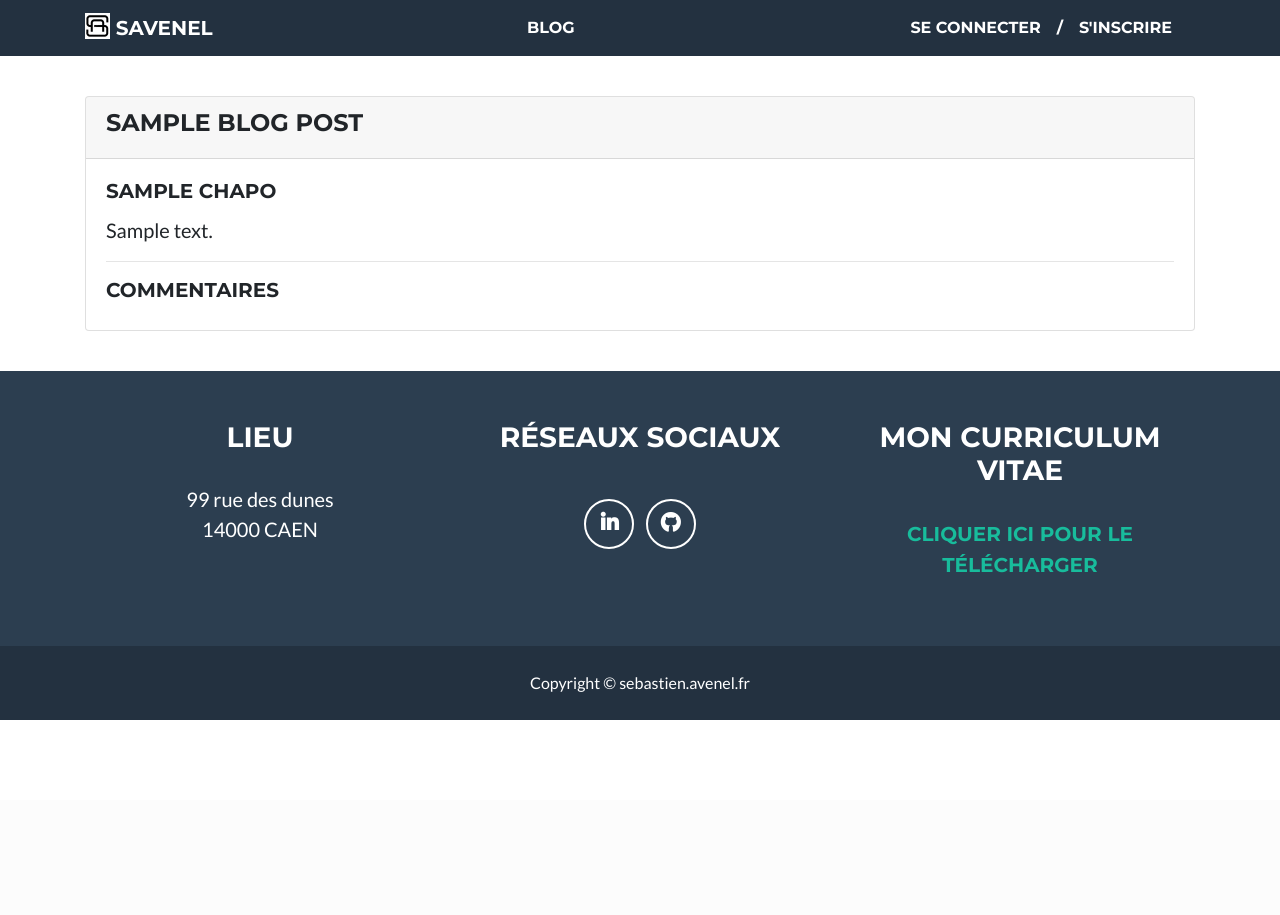
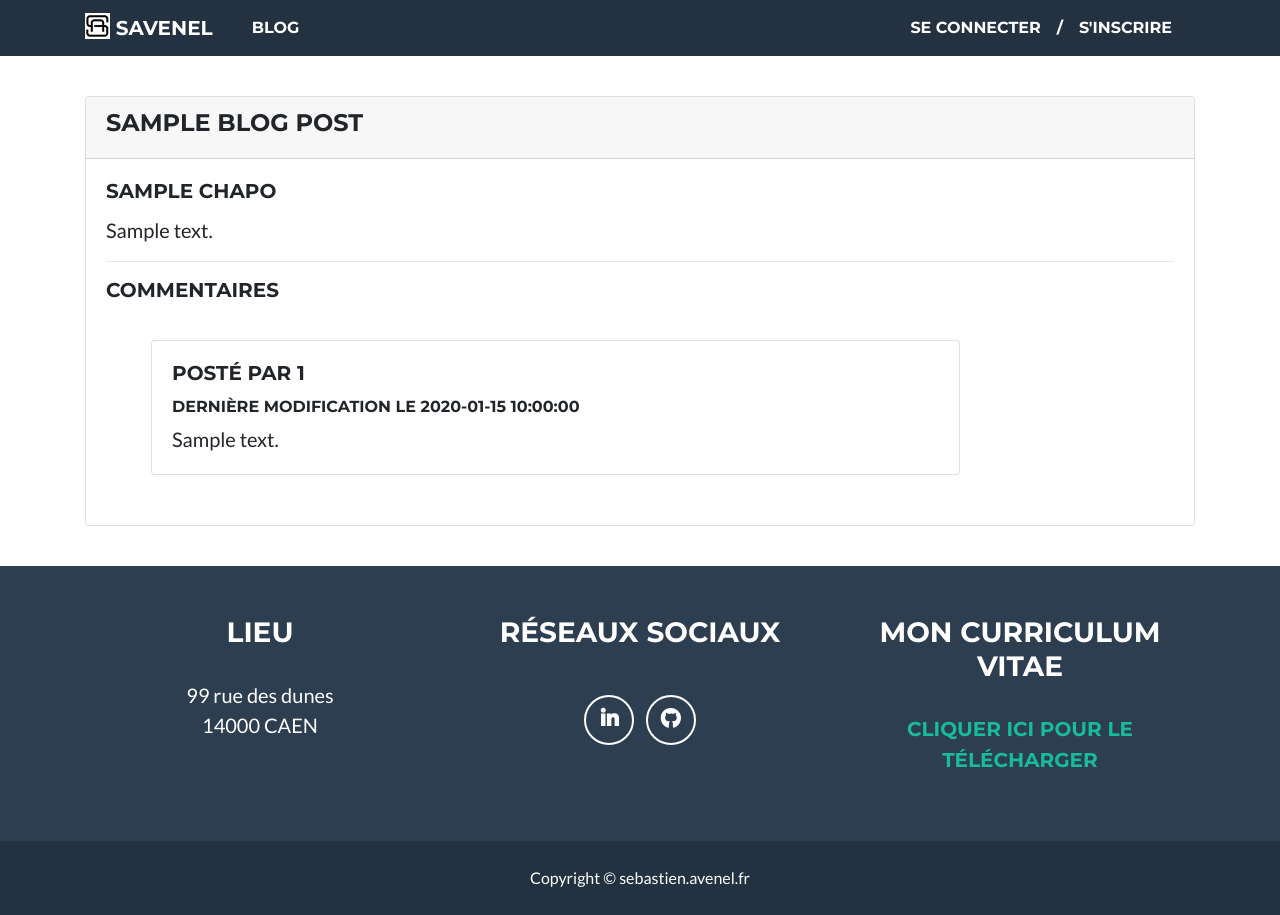
Before and after one commit to sebAvenel/mon_blog, a PHP site: template App/templates/blogPostWithComments.twig in a window 1280 px wide. Before the commit the page ends 720 px from the top, so only its background shows below. Run offline with PHP 8.4, Linux system fonts and the light colour scheme; the template is opened without the code that fills it: most values are stand-ins (such as "Sample title", 1, 10 or a date in 2020); some libraries are stand-ins or nearby versions.

Commit message:
Recovery and formatting of the various elements recovered comments

```diff
--- a/App/config/Router.php
+++ b/App/config/Router.php
@@ -41,7 +41,8 @@ class Router
                 break;
             case 'blogPostWithComments':
                 echo $twig->render('blogPostWithComments.twig', [
-                    'blogPost' => $this->frontController->getBlogPost($idBlogPost)
+                    'blogPost' => $this->frontController->getBlogPost($idBlogPost),
+                    'comments' => $this->frontController->listOfComments($idBlogPost)
                 ]);
                 break;
             case 'blogPostsList':
--- a/App/public/css/blogPostWithComments.css
+++ b/App/public/css/blogPostWithComments.css
@@ -1,4 +1,12 @@
 .card{
     margin-top: 40px;
     margin-bottom: 40px;
+    padding-bottom: 40px;
 }
+
+.w-75{
+    margin-top: 10px;
+    margin-bottom: 10px;
+    margin-left: 50px;
+    padding-bottom: 0px;
+}
--- a/App/public/index.php
+++ b/App/public/index.php
@@ -13,7 +13,12 @@ $twig = new Twig_Environment($loader, [
 
 $router = new \App\config\Router();
 $router->run($twig);
+
 /*
 $frontcontroller = new \App\src\controller\FrontController();
 var_dump($frontcontroller->getBlogPost(2));
+
+
+$frontcontroller = new \App\src\controller\FrontController();
+var_dump($frontcontroller->listOfComments(2));
 */
--- a/App/templates/blogPostWithComments.twig
+++ b/App/templates/blogPostWithComments.twig
@@ -6,6 +6,7 @@
 {% endblock %}
 
 {% block content %}
+
     <div class="container">
         <div class="card">
             <div class="card-header">
@@ -17,6 +18,25 @@
                 <hr>
                 <h5>Commentaires</h5>
             </div>
+            <div class="container-fluid">
+                <div class="row">
+                    {% for comment in comments %}
+                        <div class="col-12">
+                            <div class="card w-75">
+                                <div class="card-body">
+                                    <h5 class="card-title">Posté par {{ comment.idUser}}</h5>
+                                    <h6>dernière modification le {{ comment.updatedAt }}</h6>
+                                    <p class="card-text">{{ comment.content }}</p>
+                                </div>
+                            </div>
+                        </div>
+                    {% endfor %}
+                </div>
+            </div>
+            <div class="container-fluid">
+
+            </div>
         </div>
     </div>
+
 {% endblock %}
--- a/App/templates/blogPostsList.twig
+++ b/App/templates/blogPostsList.twig
@@ -16,6 +16,7 @@
                         <div class="card text-center">
                             <div class="card-header">
                                 <h4>{{ blogPost.title }}</h4>
+                                <p>Créé le {{ blogPost.createdAt }}</p>
                             </div>
                             <div class="card-body">
                                 <h5 class="card-title">{{ blogPost.chapo }}</h5>
--- a/App/templates/layout.twig
+++ b/App/templates/layout.twig
@@ -7,7 +7,7 @@
         {% block head %}{% endblock %}
 
         <!-- Bootstrap Core CSS -->
-        <link rel="stylesheet" href="../../vendor/twitter/bootstrap/dist/css/bootstrap.css">
+        <link rel="stylesheet" href="../../vendor/twitter/bootstrap/dist/css/bootstrap.min.css">
 
         <!-- Theme CSS -->
         <link href="../public/css/layout.css" rel="stylesheet">
@@ -35,7 +35,7 @@
                     <div class="container-fluid">
                         <div class="row">
                             <div class="col-lg-8">
-                                <ul class="navbar-nav mr-auto justify-content-center">
+                                <ul class="navbar-nav mr-auto">
                                     <li class="nav-item">
                                         <a class="nav-link" href="../public/index.php?route=blogPostsList">Blog</a>
                                     </li>
@@ -111,7 +111,7 @@
 
         <script src="https://code.jquery.com/jquery-3.3.1.slim.min.js"></script>
         <script src="https://cdnjs.cloudflare.com/ajax/libs/popper.js/1.14.6/umd/popper.min.js"></script>
-        <script src="https://stackpath.bootstrapcdn.com/bootstrap/4.2.1/js/bootstrap.min.js"></script>
+        <script src="../../vendor/twitter/bootstrap/dist/js/bootstrap.min.js"></script>
 
     </body>
 </html>
```
Also changed, not shown: App/src/DAO/BlogPostDAO.php (+5 -5 lines), App/src/DAO/CommentsDAO.php (+12 -10 lines), App/src/controller/FrontController.php (+9 -0 lines), 1 other file.
